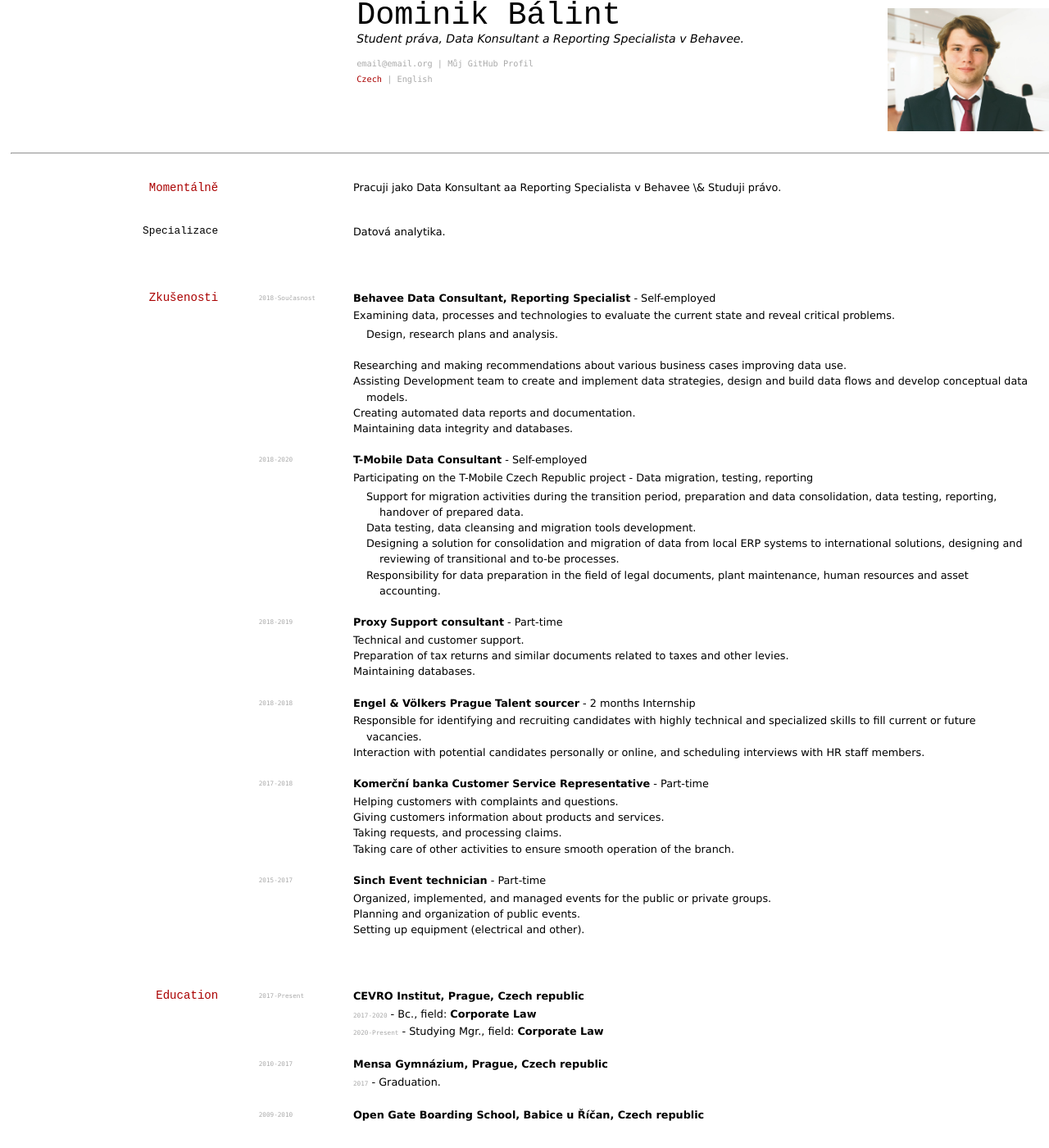
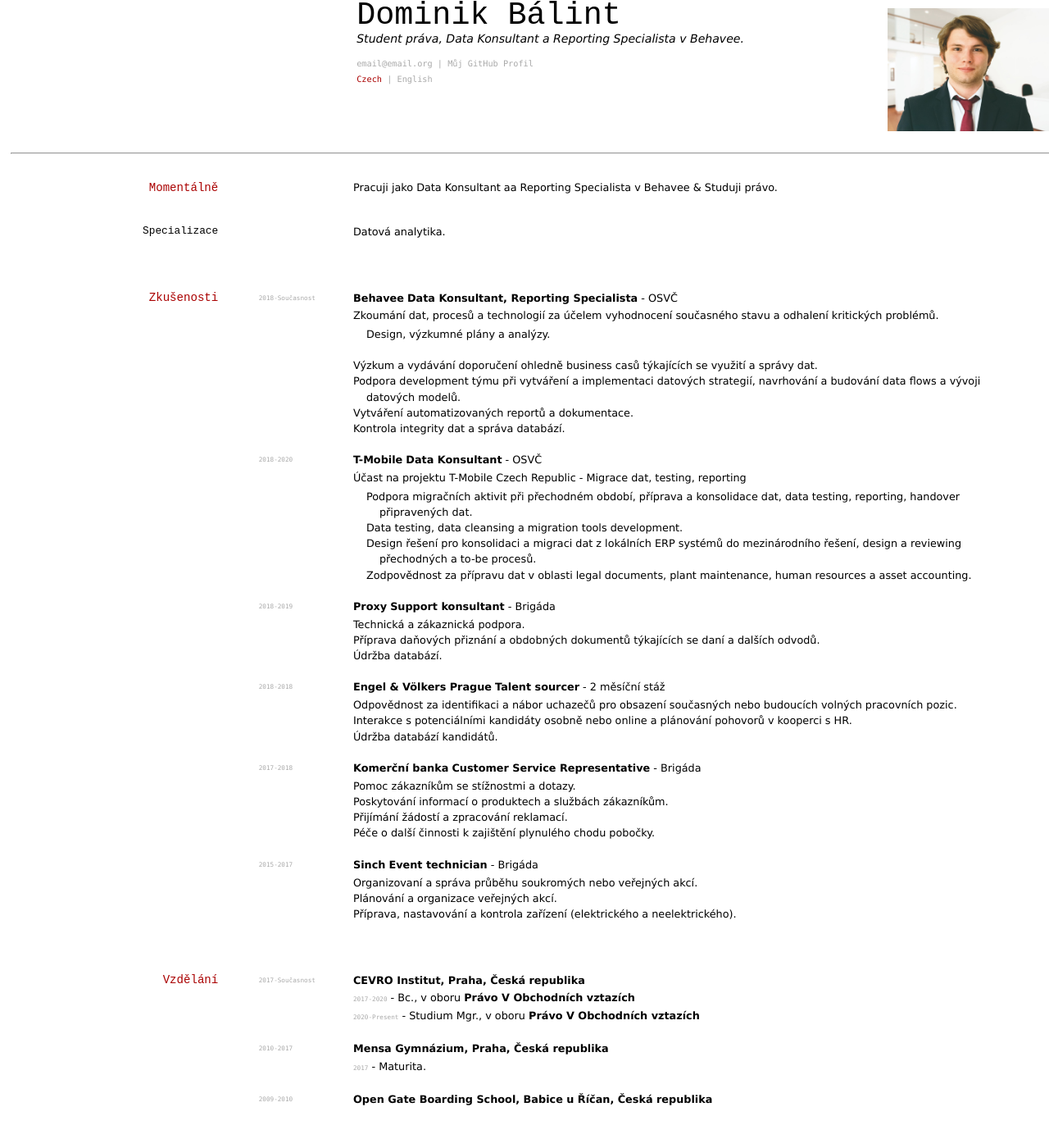
Before and after one commit to Dominik-97/curriculum-vitae, a Jekyll site: the page built from index_cz.md, in a window 1280 px wide and 1400 px high. Shown: the whole window at 82% size. Built offline with Jekyll 4.4.1, drawn with Linux system fonts in a browser that asks for light colours; some of the changed text lies outside the part shown.

Commit message:
Translation to Czech.

```diff
--- a/index_cz.md
+++ b/index_cz.md
@@ -25,7 +25,7 @@ title: Dominik Bálint's CV
 
 ## Momentálně
 
-Pracuji jako Data Konsultant aa Reporting Specialista v Behavee \& Studuji právo.
+Pracuji jako Data Konsultant aa Reporting Specialista v Behavee & Studuji právo.
 
 ### Specializace
 
@@ -33,95 +33,96 @@ Datová analytika.
 
 
 ## Zkušenosti
-`2018-Současnost` __Behavee__ **Data Consultant, Reporting Specialist** - Self-employed <br>
+`2018-Současnost` __Behavee__ **Data Konsultant, Reporting Specialista** - OSVČ <br>
 
-- Examining data, processes and technologies to evaluate the current state and reveal critical problems.
-  - Design, research plans and analysis.
-- Researching and making recommendations about various business cases improving data use.
-- Assisting Development team to create and implement data strategies, design and build data flows and develop conceptual data models.
-- Creating automated data reports and documentation.
-- Maintaining data integrity and databases.
+- Zkoumání dat, procesů a technologií za účelem vyhodnocení současného stavu a odhalení kritických problémů.
+  - Design, výzkumné plány a analýzy.
+- Výzkum a vydávání doporučení ohledně business casů týkajících se využití a správy dat.
+- Podpora development týmu při vytváření a implementaci datových strategií, navrhování a budování data flows a vývoji datových modelů.
+- Vytváření automatizovaných reportů a dokumentace.
+- Kontrola integrity dat a správa databází.
 
-`2018-2020` __T-Mobile__ **Data Consultant** - Self-employed <br>
+`2018-2020` __T-Mobile__ **Data Konsultant** - OSVČ <br>
 
-- Participating on the T-Mobile Czech Republic project - Data migration, testing, reporting
-  - Support for migration activities during the transition period, preparation and data consolidation, data testing, reporting, handover of prepared data.
-  - Data testing, data cleansing and migration tools development.
-  - Designing a solution for consolidation and migration of data from local ERP systems to international solutions, designing and reviewing of transitional and to-be processes.
-  - Responsibility for data preparation in the field of legal documents, plant maintenance, human resources and asset accounting.
+- Účast na projektu T-Mobile Czech Republic - Migrace dat, testing, reporting
+  - Podpora migračních aktivit při přechodném období, příprava a konsolidace dat, data testing, reporting, handover připravených dat.
+  - Data testing, data cleansing a migration tools development.
+  - Design řešení pro konsolidaci a migraci dat z lokálních ERP systémů do mezinárodního řešení, design a reviewing přechodných a to-be procesů.
+  - Zodpovědnost za přípravu dat v oblasti legal documents, plant maintenance, human resources a asset accounting.
 
-`2018-2019` __Proxy__ **Support consultant** - Part-time <br>
+`2018-2019` __Proxy__ **Support konsultant** - Brigáda <br>
 
-- Technical and customer support.
-- Preparation of tax returns and similar documents related to taxes and other levies.
-- Maintaining databases.
+- Technická a zákaznická podpora.
+- Příprava daňových přiznání a obdobných dokumentů týkajících se daní a dalších odvodů.
+- Údržba databází.
 
-`2018-2018` __Engel & Völkers Prague__ **Talent sourcer** - 2 months Internship <br>
+`2018-2018` __Engel & Völkers Prague__ **Talent sourcer** - 2 měsíční stáž <br>
 
-- Responsible for identifying and recruiting candidates with highly technical and specialized skills to fill current or future vacancies.
-- Interaction with potential candidates personally or online, and scheduling interviews with HR staff members.
+- Odpovědnost za identifikaci a nábor uchazečů pro obsazení současných nebo budoucích volných pracovních pozic.
+- Interakce s potenciálními kandidáty osobně nebo online a plánování pohovorů v kooperci s HR.
+- Údržba databází kandidátů.
 
-`2017-2018` __Komerční banka__ **Customer Service Representative** - Part-time <br>
+`2017-2018` __Komerční banka__ **Customer Service Representative** - Brigáda <br>
 
-- Helping customers with complaints and questions.
-- Giving customers information about products and services.
-- Taking requests, and processing claims.
-- Taking care of other activities to ensure smooth operation of the branch.
+- Pomoc zákazníkům se stížnostmi a dotazy.
+- Poskytování informací o produktech a službách zákazníkům.
+- Přijímání žádostí a zpracování reklamací.
+- Péče o další činnosti k zajištění plynulého chodu pobočky.
 
-`2015-2017` __Sinch__ **Event technician** - Part-time <br>
+`2015-2017` __Sinch__ **Event technician** - Brigáda <br>
 
-- Organized, implemented, and managed events for the public or private groups.
-- Planning and organization of public events.
-- Setting up equipment (electrical and other).
+- Organizovaní a správa průběhu soukromých nebo veřejných akcí.
+- Plánování a organizace veřejných akcí.
+- Příprava, nastavování a kontrola zařízení (elektrického a neelektrického).
 
 
-## Education
+## Vzdělání
 
-`2017-Present`
-__CEVRO Institut, Prague, Czech republic__ <br>
-- `2017-2020` - Bc., field: __Corporate Law__ <br>
-- `2020-Present` - Studying Mgr., field: __Corporate Law__ <br>
+`2017-Současnost`
+__CEVRO Institut, Praha, Česká republika__ <br>
+- `2017-2020` - Bc., v oboru __Právo V Obchodních vztazích__ <br>
+- `2020-Present` - Studium Mgr., v oboru __Právo V Obchodních vztazích__ <br>
 
 `2010-2017`
-__Mensa Gymnázium, Prague, Czech republic__ <br>
-- `2017` - Graduation. <br>
+__Mensa Gymnázium, Praha, Česká republika__ <br>
+- `2017` - Maturita. <br>
 
 `2009-2010`
-__Open Gate Boarding School, Babice u Říčan, Czech republic__ <br>
+__Open Gate Boarding School, Babice u Říčan, Česká republika__ <br>
 
 
-## Skills
+## Schopnosti
 
 &nbsp;
 &nbsp;
 &nbsp;
 
-### Industry Knowledge
+### Znalosti v oboru
 
-- Financial Analysis & Basic knowledge of accounting
-- Business Strategy
-- Business Development
-- Business Analysis
-- Analytical Skills
-- Pivot Tables
-- Shell Scripting
-- Testing
-- Test Automation
-- Telecommunication
-- Professional Writing
+- Finanční analýza & Základní znalost účetnictví
+- Business strategie
+- Business development
+- Business analytika
+- Analytické schopnosti
+- Kontingenční tabulky
+- Shell scripting
+- Testování
+- Automatizace testů
+- Telekomunikace
+- Profesionální psaní
 - Marketing
 - PPC
 
 
-### Interpersonal Skills
+### Osobnostní rysy
 
 - Teamwork
-- Communication
-- Dedicated
-- Thorough
+- Komunikace
+- Pracovitost
+- Pečlivost
 
 
-### Tools & Technologies
+### Nástroje & Technologie
 
 - SharePoint <img alt="microsoftsharepoint" src="https://simpleicons.org/icons/microsoftsharepoint.svg" width="15px">
 - Microsoft Access <img alt="microsoftaccess" src="https://simpleicons.org/icons/microsoftaccess.svg" width="15px">
@@ -148,25 +149,25 @@ __Open Gate Boarding School, Babice u Říčan, Czech republic__ <br>
 - Basic Adobe Suite <img alt="Adobe Vreative Suite" src="https://simpleicons.org/icons/adobe.svg" width="15px">
 - BPMN & UML
 - MacOS & Windows & Linux <img alt="Apple" src="https://simpleicons.org/icons/apple.svg" width="15px"> & <img alt="Windows" src="https://simpleicons.org/icons/windows.svg" width="15px"> & <img alt="Linux" src="https://simpleicons.org/icons/linux.svg" width="15px">
-- Basic understanding of: R & JavaScript & Node.js <img alt="R" src="https://simpleicons.org/icons/r.svg" width="15px"> & <img alt="JavaScript" src="https://simpleicons.org/icons/javascript.svg" width="15px"> & <img alt="Node.js" src="https://simpleicons.org/icons/node-dot-js.svg" width="15px">
+- Základní znalost: R & JavaScript & Node.js <img alt="R" src="https://simpleicons.org/icons/r.svg" width="15px"> & <img alt="JavaScript" src="https://simpleicons.org/icons/javascript.svg" width="15px"> & <img alt="Node.js" src="https://simpleicons.org/icons/node-dot-js.svg" width="15px">
 
 
 ## Jazyky
 
-- Language: **Czech**
-  - Native or bilingual proficiency
-- Language: **English**
-  - Full professional proficiency
-- Language: **Spanish**
-  - Elementary proficiency
-- Language: **German**
-  - Elementary proficiency
+- Jazyk: **Čeština**
+  - Rodilý mluvčí
+- Jazyk: **Angličtina**
+  - Plynule mluvou i písmem
+- Jazyk: **Španělština**
+  - Základní pasivní znalost
+- Jazyk: **Němčina**
+  - Základní pasivní znalost
 
 
-<!-- ### Footer
+<!-- ### Patička
 
-Last updated: December 2020 -->
+Naposledy updatováno: Prosinec 2020 -->
 
-<!-- Icons by Flaticon/Shield.io/Simpleicons if not by them, then by
+<!-- Ikonky od Flaticon/Shield.io/Simpleicons pokud nejsou z těchto zdrojů, tak jsou od
 
-https://icons8.com/icon/55497/rest-api OR found by Google Image Search, licence checked OR used Adobe Icons as part of Creative Cloud -->
+https://icons8.com/icon/55497/rest-api NEBO jsou použity obrázky naleznuté přes Google Image Search, licence je prověřena NEBO je použit Adobe Icons jako součást Creative Cloudu -->
```
